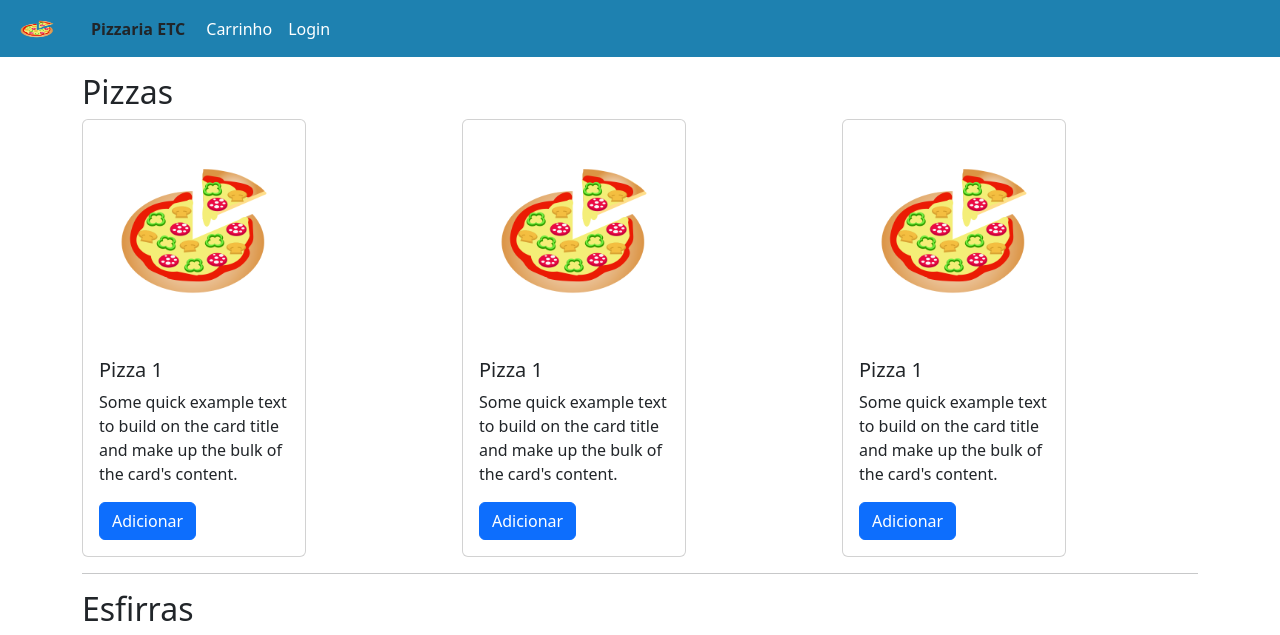
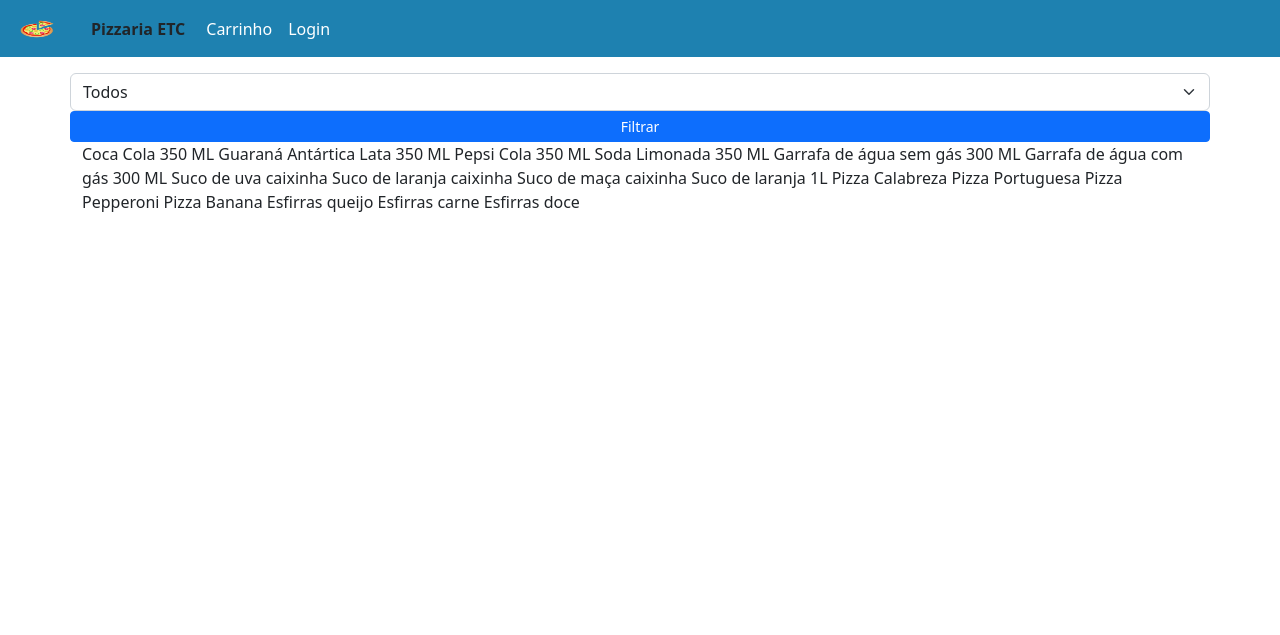
Before and after one commit to RoniePeterson/ProjetoVendasEtc, a PHP site: page / in a window 1280 px wide. Shown: the top 635 px of the page. After the commit the page ends 212 px from the top, so only its background shows below. Run offline with PHP 8.4, Linux system fonts and the light colour scheme; data comes from the database, SQL or seed files in the repository.

Commit message:
feature: tela principal

```diff
--- a/PizzariaEtc/App/Model/DAO/ProdutoDAO.php
+++ b/PizzariaEtc/App/Model/DAO/ProdutoDAO.php
@@ -6,13 +6,14 @@ class ProdutoDAO {
     public function cadastrarProduto(ProdutoDTO $produtoDTO){
         try{
             $con = Conexao::getInstance();
-            $sql = "INSERT INTO produto (descricao, valor_unitario, codigo, imagem) ";
+            $sql = "INSERT INTO produtos (nome, valor, quantidade, categoria, imagem) ";
             $sql .=" VALUES(?, ?, ?, ? )";
             $stmt = $con->prepare($sql);
-            $stmt->bindValue(1, $produtoDTO->getDescricao());
+            $stmt->bindValue(1, $produtoDTO->getNome());
             $stmt->bindValue(2, $produtoDTO->getValorUnitario);
-            $stmt->bindValue(3, $produtoDTO->getCodigo());
-            $stmt->bindValue(4, $produtoDTO->getImagem());
+            $stmt->bindValue(3, $produtoDTO->getQuantidade());
+            $stmt->bindValue(4, $produtoDTO->getCategoria());
+            $stmt->bindValue(5, $produtoDTO->getImagem());
 
             return $stmt->execute();
 
@@ -24,17 +25,30 @@ class ProdutoDAO {
     }
 
     public function listarTodos(){
+        $produtos = array();
         try{
             $con = Conexao::getInstance();
-            $sql = "SELECT * from produto ORDER BY codigo";
+            $sql = "SELECT * from produtos ORDER BY categoria";
             $stmt = $con->prepare($sql);
             $stmt->execute();
-            $produtos = $stmt->fetchAll(PDO::FETCH_ASSOC);
-            return $produtos;
+            $produtosFetch = $stmt->fetchAll(PDO::FETCH_ASSOC);
+            if($produtosFetch) {
+              foreach ($produtosFetch as $produto) {
+                $item = new ProdutoDTO();
+                $item->setId($produto['ID']);
+                $item->setNome($produto['NOME']);
+                $item->setQuantidade($produto['QUANTIDADE']);
+                $item->setValorUnitario($produto['VALOR']);
+                $item->setCategoria($produto['CATEGORIA']);
+                $item->setImagem($produto['IMAGEM']);
+
+                $produtos[] = $item;
+              }
+            }
         }catch(PDOException $e){
             echo $e->getMessage();
         }
-
+        return $produtos;
     }
 
     public function excluirProdutoById($idproduto){
--- /dev/null
+++ b/PizzariaEtc/View/layouts/navbarCarrinho.php
@@ -0,0 +1,19 @@
+<nav class="navbar navbar-expand-lg mb-3" style="background-color: #1e81b0;">
+  <div class="container-fluid">
+    <a class="navbar-brand" href="#">
+      <img src="/Assets/imagens/pizza-logo.png" alt="Logo" width="50" height="30" class="d-inline-block align-text-top">
+      <a href="../view" class="btn"><strong>Pizzaria ETC</strong></a>
+    </a>
+    <div class="collapse navbar-collapse" id="navbarScroll">
+      <ul class="navbar-nav me-auto my-2 my-lg-0 navbar-nav-scroll " style="--bs-scroll-height: 100px;">
+        <li class="nav-item">
+          <a class="nav-link text-white" href="#">Carrinho</a>
+        </li>
+
+        <li class="nav-item">
+          <a class="nav-link text-white" href="view/login.php">Login</a>
+        </li>
+      </ul>
+    </div>
+  </div>
+</nav>
--- a/PizzariaEtc/index.php
+++ b/PizzariaEtc/index.php
@@ -1,140 +1,40 @@
-<?php require_once "view/layouts/header.php"; ?>
-<nav class="navbar navbar-expand-lg mb-3" style="background-color: #1e81b0;">
-  <div class="container-fluid">
-    <a class="navbar-brand" href="#">
-      <img src="/Assets/imagens/pizza-logo.png" alt="Logo" width="50" height="30" class="d-inline-block align-text-top">
-      <a href="../view" class="btn"><strong>Pizzaria ETC</strong></a>
-    </a>
-    <div class="collapse navbar-collapse" id="navbarScroll">
-      <ul class="navbar-nav me-auto my-2 my-lg-0 navbar-nav-scroll " style="--bs-scroll-height: 100px;">
-        <li class="nav-item">
-          <a class="nav-link text-white" href="#">Carrinho</a>
-        </li>
+<?php
+require_once "view/layouts/header.php";
+include "view/layouts/navbarCarrinho.php";
+require_once "App/Model/DTO/ProdutoDTO.php";
+require_once "App/Model/DAO/ProdutoDAO.php";
 
-        <li class="nav-item">
-          <a class="nav-link text-white" href="view/login.php">Login</a>
-        </li>
-      </ul>
-    </div>
-  </div>
-</nav>
+$alterouCategoriaProduto = false;
+$produtosDAO = new ProdutoDAO();
+$produtos = $produtosDAO->listarTodos();
+// if($produtos) {
+//   $categoriaProduto = $produtos[0]->getCategoria();
+// }
+// echo '<pre>';
+// print_r($produtos);
+?>
+
 <main class="container">
-  <section id="pizzas">
-    <h2>Pizzas</h2>
-    <div class="row">
-      <div class="col-4">
-        <div class="card" style="width: 14rem;">
-          <img src="/Assets/imagens/pizza-logo.png" class="card-img-top" alt="Imagem de pizza">
-          <div class="card-body">
-            <h5 class="card-title">Pizza 1</h5>
-            <p class="card-text">Some quick example text to build on the card title and make up the bulk of the card's content.</p>
-            <a href="#" class="btn btn-primary">Adicionar</a>
-          </div>
-        </div>
+  <section id="filtro">
+    <form action="" method="get">
+      <div class="row d-flex">
+        <select name="categoria" id="categoria" class="form-select">
+          <option selected>Todos</option>
+          <option value="1">Pizza</option>
+          <option value="2">Esfirra</option>
+          <option value="3">Bebidas</option>
+        </select>
+        <input type="submit" class="btn btn-sm btn-primary" value="Filtrar">
       </div>
-
-      <div class="col-4">
-        <div class="card" style="width: 14rem;">
-          <img src="/Assets/imagens/pizza-logo.png" class="card-img-top" alt="Imagem de pizza">
-          <div class="card-body">
-            <h5 class="card-title">Pizza 1</h5>
-            <p class="card-text">Some quick example text to build on the card title and make up the bulk of the card's content.</p>
-            <a href="#" class="btn btn-primary">Adicionar</a>
-          </div>
-        </div>
-      </div>
-
-      <div class="col-4">
-        <div class="card" style="width: 14rem;">
-          <img src="/Assets/imagens/pizza-logo.png" class="card-img-top" alt="Imagem de pizza">
-          <div class="card-body">
-            <h5 class="card-title">Pizza 1</h5>
-            <p class="card-text">Some quick example text to build on the card title and make up the bulk of the card's content.</p>
-            <a href="#" class="btn btn-primary">Adicionar</a>
-          </div>
-        </div>
-      </div>
-    </div>
+    </form>
   </section>
 
-  <hr>
-  <section id="esfirras">
-    <h2>Esfirras</h2>
-    <div class="row">
-      <div class="col-4">
-        <div class="card" style="width: 14rem;">
-          <img src="/Assets/imagens/esfirras.png" class="card-img-top" alt="Imagem de esfirras">
-          <div class="card-body">
-            <h5 class="card-title">Esfirras</h5>
-            <p class="card-text">Some quick example text to build on the card title and make up the bulk of the card's content.</p>
-            <a href="#" class="btn btn-primary">Adicionar</a>
-          </div>
-        </div>
-      </div>
-
-      <div class="col-4">
-        <div class="card" style="width: 14rem;">
-          <img src="/Assets/imagens/esfirras.png" class="card-img-top" alt="Imagem de esfirras">
-          <div class="card-body">
-            <h5 class="card-title">Esfirras 1</h5>
-            <p class="card-text">Some quick example text to build on the card title and make up the bulk of the card's content.</p>
-            <a href="#" class="btn btn-primary">Adicionar</a>
-          </div>
-        </div>
-      </div>
-
-      <div class="col-4">
-        <div class="card" style="width: 14rem;">
-          <img src="/Assets/imagens/esfirras.png" class="card-img-top" alt="Imagem de esfirras">
-          <div class="card-body">
-            <h5 class="card-title">Esfirras 1</h5>
-            <p class="card-text">Some quick example text to build on the card title and make up the bulk of the card's content.</p>
-            <a href="#" class="btn btn-primary">Adicionar</a>
-          </div>
-        </div>
-      </div>
-    </div>
+  <section>
+    <?php foreach ($produtos as $produto) { ?>
+      <?=$produto->getNome();?>
+    <?php } ?>
   </section>
 
-  <hr>
-  <section id="bebidas">
-    <h2>Bebidas</h2>
-    <div class="row">
-      <div class="col-4">
-        <div class="card" style="width: 14rem;">
-          <img src="/Assets/imagens/bebidas.png" class="card-img-top" alt="Imagem de bebidas">
-          <div class="card-body">
-            <h5 class="card-title">Bebidas 1</h5>
-            <p class="card-text">Some quick example text to build on the card title and make up the bulk of the card's content.</p>
-            <a href="#" class="btn btn-primary">Adicionar</a>
-          </div>
-        </div>
-      </div>
-
-      <div class="col-4">
-        <div class="card" style="width: 14rem;">
-          <img src="/Assets/imagens/bebidas.png" class="card-img-top" alt="Imagem de bebidas">
-          <div class="card-body">
-            <h5 class="card-title">Bebidas 1</h5>
-            <p class="card-text">Some quick example text to build on the card title and make up the bulk of the card's content.</p>
-            <a href="#" class="btn btn-primary">Adicionar</a>
-          </div>
-        </div>
-      </div>
-
-      <div class="col-4">
-        <div class="card" style="width: 14rem;">
-          <img src="/Assets/imagens/bebidas.png" class="card-img-top" alt="Imagem de bebidas">
-          <div class="card-body">
-            <h5 class="card-title">Bebidas 1</h5>
-            <p class="card-text">Some quick example text to build on the card title and make up the bulk of the card's content.</p>
-            <a href="#" class="btn btn-primary">Adicionar</a>
-          </div>
-        </div>
-      </div>
-    </div>
-
-  </section>
 
 </main>
 <?php require_once "view/layouts/footer.php"; ?>
```
Also changed, not shown: PizzariaEtc/App/Model/DTO/ProdutoDTO.php (+45 -24 lines).
